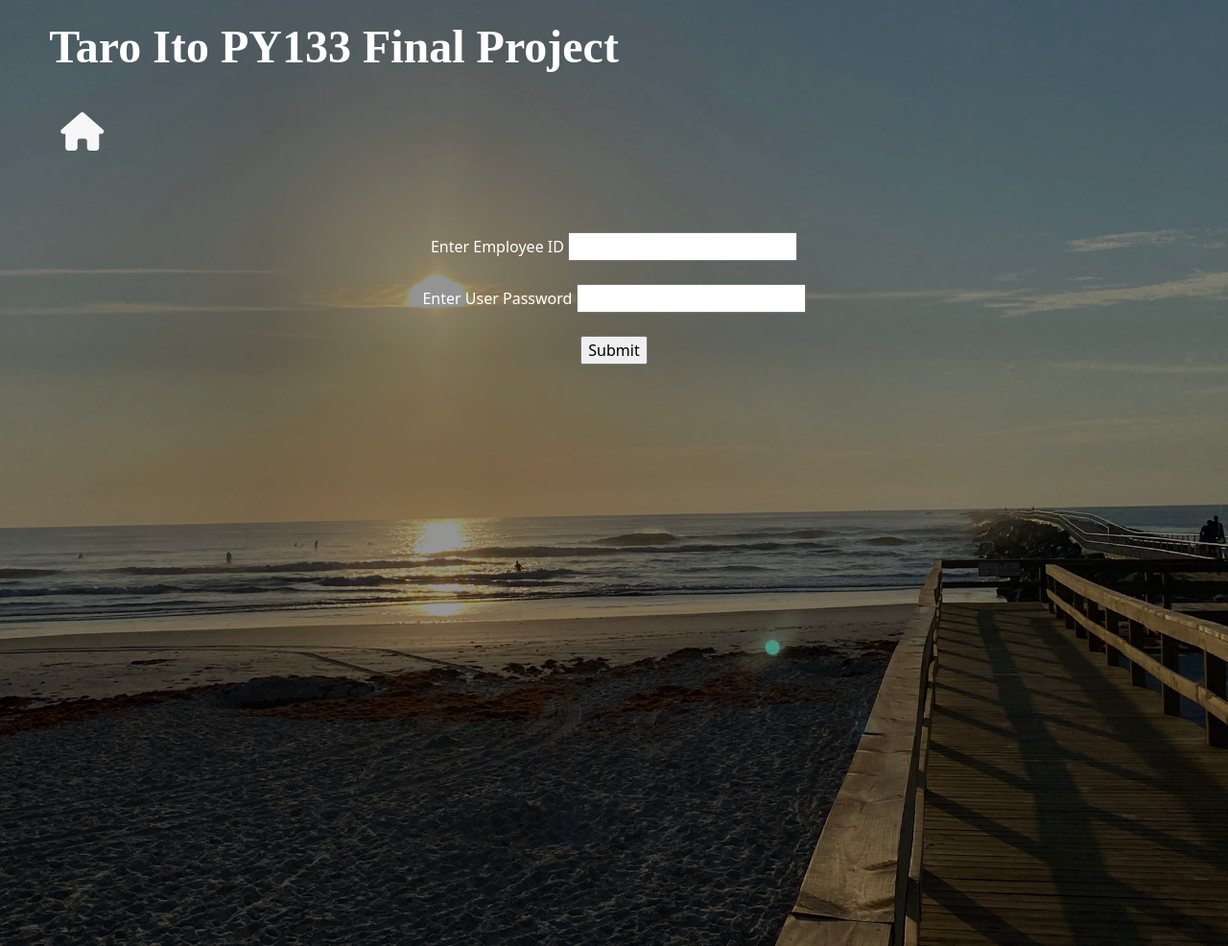
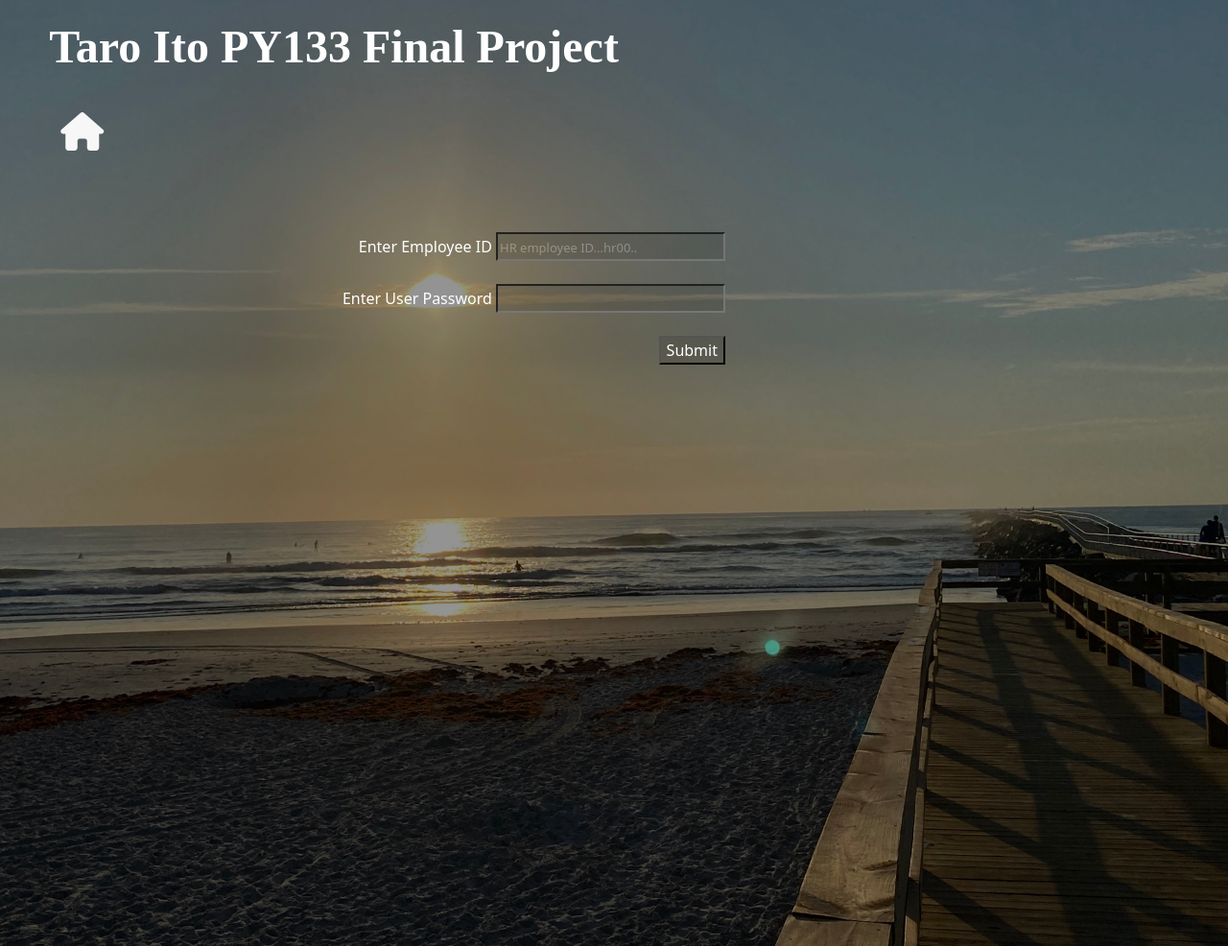
Before and after one commit to ITO-Taro/django-app, a Django app: page /hr-login/ in a window 1280 px wide. Shown: the whole page at 96% size. Run offline with Django 4.2, Linux system fonts and the light colour scheme; some libraries are stand-ins or nearby versions; some web fonts are replaced.

Commit message:
modified templates, increased font size and updated login html design

```diff
--- a/health_care_portal/settings.py
+++ b/health_care_portal/settings.py
@@ -12,6 +12,8 @@ https://docs.djangoproject.com/en/4.0/ref/settings/
 
 from pathlib import Path
 import os
+import dj_database_url
+
 # Build paths inside the project like this: BASE_DIR / 'subdir'.
 BASE_DIR = Path(__file__).resolve().parent.parent
 
@@ -88,6 +90,7 @@ DATABASES = {
         'PORT': '5432',
     }
 }
+DATABASES['default'] = dj_database_url.config(conn_max_age=600, ssl_require=True)
 
 
 # Password validation
--- a/portal/models.py
+++ b/portal/models.py
@@ -1,9 +1,5 @@
-import datetime
-from tabnanny import verbose
-
 from django.db import models
 from django.utils import timezone
-from .management.commands.load_data import Command as com
 
 
 
--- a/portal/templates/portal/hr_login.html
+++ b/portal/templates/portal/hr_login.html
@@ -1,14 +1,26 @@
 {% extends "portal/landing.html" %}
 {% block content %}
-
+<style>
+    input {
+        background-color:rgba(0,0,0,0.1);
+    }
+    input:focus, ::placeholder, input {
+        color: white;
+    }
+    ::placeholder {
+    opacity: 0.3;
+    font-size: 13px;
+    }
+</style>
 <div><br>
     <center>
-        <h5 style="color: red;">{{message}}</h5>
-        <br>
-        <div>
+    <h5 style="color: red;">{{message}}</h5>
+    <br>
+    <div id="hr-login-forn">
+        <div class="row" style="margin:0 40% 20% 0; text-align:right;">
             <form method="post" action=""> {% csrf_token %}
                 <label for="user_id">Enter Employee ID</label>
-                <input type="text" name="user_id"/>
+                <input type="text" name="user_id" placeholder="HR employee ID...hr00.."/>
                 <br><br>
                 <label for="password">Enter User Password</label>
                 <input type="text" name="password"/>
@@ -16,6 +28,7 @@
                 <input type="submit">
             </form>
         </div>
+    </div>
     </center>
 </div>
 
--- a/portal/templates/portal/index.html
+++ b/portal/templates/portal/index.html
@@ -3,6 +3,7 @@
 <style>
     #index-button{
         background-color: rgba(0,0,0,0.1);
+        font-size: 25px;
     }
     #index-link{
         color: white;
```
Also changed, not shown: portal/templates/portal/emp_login.html (+18 -5 lines).
